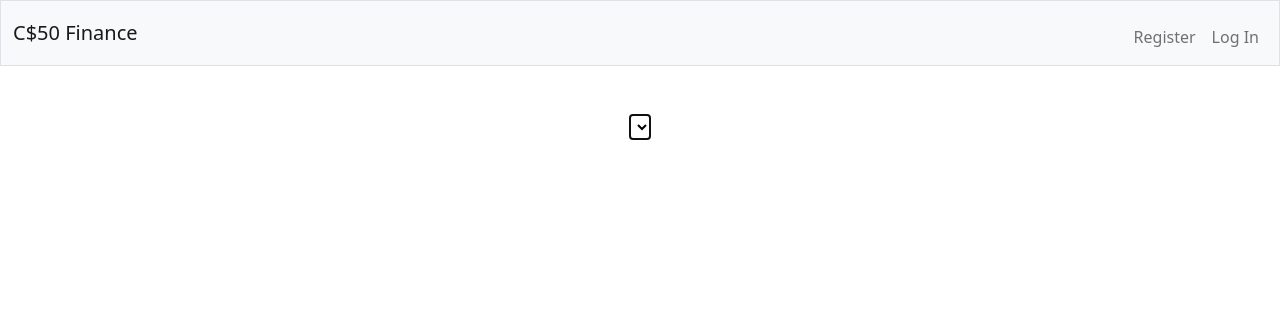
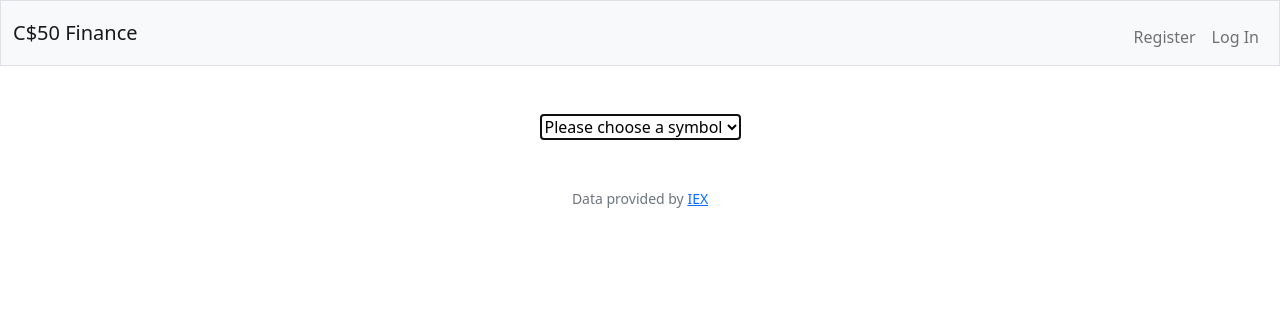
Before and after one commit to axel-paillaud/cs50, a Flask app: template finance/templates/sell.html in a window 1280 px wide. Shown: the top 326 px of the page. Run offline with Flask 2, Linux system fonts and the light colour scheme; the template is opened without the code that fills it, so the values that code supplies are empty; some libraries are stand-ins or nearby versions.

Commit message:
Sat, Mar 26, 2022, 4:42 AM +00:00

```diff
--- a/finance/app.py
+++ b/finance/app.py
@@ -53,7 +53,6 @@
     row2 = db.execute("SELECT cash FROM users WHERE id = ?", current_user)
     current_cash_float = row2[0]["cash"]
     current_cash = round(current_cash_float, 2)
-    print(wallet_list)
 
     total_row = db.execute("SELECT total FROM wallets WHERE idName = ?", current_user)
     for row in total_row:
@@ -103,7 +102,6 @@
 
             # check if the symbol already exist. If not, create it.
             check_empty = db.execute("SELECT ownID FROM wallets WHERE idName = ? AND symbol = ?", current_user, symbol)
-            print(check_empty)
             if check_empty:
                 row2 = db.execute("SELECT shares FROM wallets WHERE idName = ? AND symbol = ?", current_user, symbol)
                 current_shares = row2[0]["shares"]
@@ -237,7 +235,8 @@
 def sell():
     """Sell shares of stock"""
     if request.method == "POST":
-        print(caca)
+        current_user =
+        db.execute("SELECT symbol FROM wallets WHERE idName = ?", )
 
     else:
         return render_template("sell.html")
--- a/finance/templates/sell.html
+++ b/finance/templates/sell.html
@@ -5,7 +5,10 @@
 {% block main %}
 
     <form action="/sell" method="post">
-        <select clall="form-custom"autocomplete="off" autofocus name="symbol"placeholder="Symbol">
+        <select class="form-custom" autocomplete="off" autofocus name="symbol">
+            <option>Please choose a symbol</option>
+
+        </select>
     </form>
 
 {% endblock %}
```
